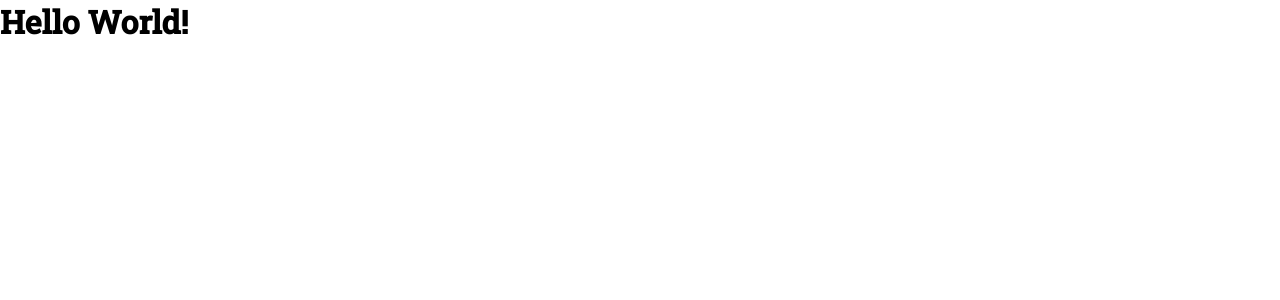
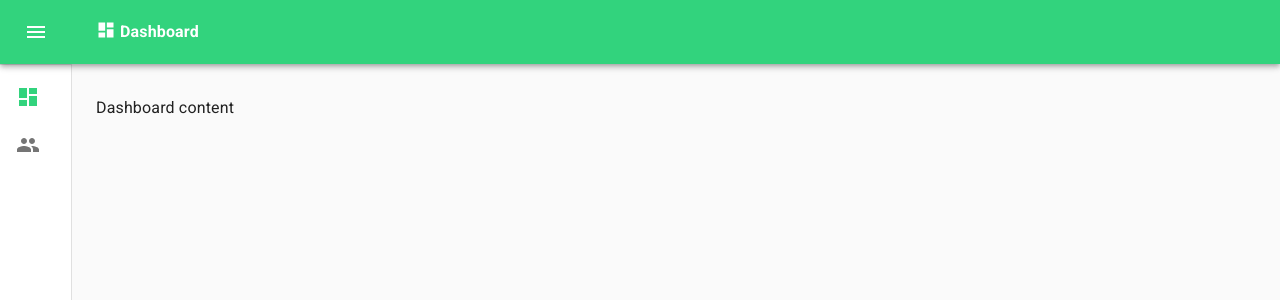
Before and after one commit to Uemerson/istoremanager-frontend, a React (Create React App) app: page /dashboard in a window 1280 px wide. Shown: the top 300 px of the page. Built offline with nearby package versions, Linux system fonts and the light colour scheme; no server answers.

Commit message:
feat: add material-ui, sidebar and dashboard page

```diff
--- a/package.json
+++ b/package.json
@@ -47,6 +47,9 @@
     ]
   },
   "dependencies": {
+    "@material-ui/core": "^4.11.3",
+    "@material-ui/icons": "^4.11.2",
+    "@material-ui/styles": "^4.11.3",
     "@testing-library/jest-dom": "^5.11.4",
     "@testing-library/react": "^11.1.0",
     "@testing-library/user-event": "^12.1.10",
@@ -55,6 +58,7 @@
     "@types/react": "^16.9.53",
     "@types/react-dom": "^16.9.8",
     "axios": "^0.21.1",
+    "clsx": "^1.1.1",
     "react": "^17.0.1",
     "react-dom": "^17.0.1",
     "react-router-dom": "^5.2.0",
--- a/public/index.html
+++ b/public/index.html
@@ -8,8 +8,8 @@
     <title>iStore Manager</title>
 
     <link
-      href="https://fonts.googleapis.com/css2?family=Roboto+Slab:wght@400;500&display=swap"
       rel="stylesheet"
+      href="https://fonts.googleapis.com/css?family=Roboto:300,400,500,700&display=swap"
     />
   </head>
   <body>
--- a/src/App.tsx
+++ b/src/App.tsx
@@ -1,13 +1,16 @@
 import React from 'react';
 import { BrowserRouter as Router } from 'react-router-dom';
+import { ThemeProvider } from '@material-ui/styles';
 
-import GlobalStyle from './styles/global';
+import GlobalStyle from './styles/GlobalStyle';
+import theme from './styles/MuiTheme';
 
 import AppProvider from './hooks';
 
 import Routes from './routes';
 
 const App: React.FC = () => (
+  <ThemeProvider theme={theme}>
     <Router>
       <AppProvider>
         <Routes />
@@ -15,6 +18,7 @@ const App: React.FC = () => (
 
       <GlobalStyle />
     </Router>
+  </ThemeProvider>
 );
 
 export default App;
--- /dev/null
+++ b/src/components/Sidebar/index.tsx
@@ -0,0 +1,104 @@
+import React, { memo, useCallback } from 'react';
+import { Link, useLocation } from 'react-router-dom';
+
+import {
+  AppBar,
+  CssBaseline,
+  Divider,
+  Drawer,
+  IconButton,
+  List,
+  Toolbar,
+  ListItem,
+  ListItemIcon,
+  ListItemText,
+} from '@material-ui/core';
+import PeopleIcon from '@material-ui/icons/People';
+import ChevronLeftIcon from '@material-ui/icons/ChevronLeft';
+import DashboardIcon from '@material-ui/icons/Dashboard';
+import MenuIcon from '@material-ui/icons/Menu';
+import clsx from 'clsx';
+
+import { useSidebar } from '../../hooks/sidebar';
+import useStyles from './styles';
+
+interface SidebarProps {
+  children?: React.ReactNode;
+}
+
+const Sidebar: React.FC<SidebarProps> = ({ children }) => {
+  const classes = useStyles();
+
+  const location = useLocation();
+  const { handleDrawerOpen, handleDrawerClose, data } = useSidebar();
+
+  const isActive = useCallback(
+    (value: string): boolean => {
+      return location.pathname === value;
+    },
+    [location.pathname],
+  );
+
+  return (
+    <div className={classes.root}>
+      <CssBaseline />
+      <AppBar
+        position="absolute"
+        className={clsx(classes.appBar, data.open && classes.appBarShift)}
+      >
+        <Toolbar className={classes.toolbar}>
+          <IconButton
+            edge="start"
+            color="inherit"
+            aria-label="open drawer"
+            onClick={handleDrawerOpen}
+            className={clsx(
+              classes.menuButton,
+              data.open && classes.menuButtonHidden,
+            )}
+          >
+            <MenuIcon />
+          </IconButton>
+          {children}
+        </Toolbar>
+      </AppBar>
+      <Drawer
+        variant="permanent"
+        classes={{
+          paper: clsx(
+            classes.drawerPaper,
+            !data.open && classes.drawerPaperClose,
+          ),
+        }}
+        open={data.open}
+      >
+        <div className={classes.toolbarIcon}>
+          <IconButton onClick={handleDrawerClose}>
+            <ChevronLeftIcon />
+          </IconButton>
+        </div>
+        <Divider />
+        <List>
+          <ListItem button component={Link} to="/dashboard">
+            <ListItemIcon>
+              <DashboardIcon
+                color={isActive('/dashboard') ? 'primary' : 'inherit'}
+              />
+            </ListItemIcon>
+            <ListItemText primary="Dashboard" />
+          </ListItem>
+          <ListItem button component={Link} to="/customers">
+            <ListItemIcon>
+              <PeopleIcon
+                color={isActive('/customers') ? 'primary' : 'inherit'}
+              />
+            </ListItemIcon>
+            <ListItemText primary="Clientes" />
+          </ListItem>
+        </List>
+      </Drawer>
+    </div>
+  );
+};
+
+export default memo(Sidebar);
--- /dev/null
+++ b/src/components/Sidebar/styles.ts
@@ -0,0 +1,84 @@
+import { makeStyles } from '@material-ui/core/styles';
+
+const drawerWidth = 240;
+
+const useStyles = makeStyles(theme => ({
+  root: {
+    display: 'flex',
+  },
+  toolbar: {
+    paddingRight: 24, // keep right padding when drawer closed
+  },
+  toolbarIcon: {
+    display: 'flex',
+    alignItems: 'center',
+    justifyContent: 'flex-end',
+    padding: '0 8px',
+    ...theme.mixins.toolbar,
+  },
+  appBar: {
+    zIndex: theme.zIndex.drawer + 1,
+    transition: theme.transitions.create(['width', 'margin'], {
+      easing: theme.transitions.easing.sharp,
+      duration: theme.transitions.duration.leavingScreen,
+    }),
+  },
+  appBarShift: {
+    marginLeft: drawerWidth,
+    width: `calc(100% - ${drawerWidth}px)`,
+    transition: theme.transitions.create(['width', 'margin'], {
+      easing: theme.transitions.easing.sharp,
+      duration: theme.transitions.duration.enteringScreen,
+    }),
+  },
+  menuButton: {
+    marginRight: 36,
+  },
+  menuButtonHidden: {
+    display: 'none',
+  },
+  title: {
+    flexGrow: 1,
+  },
+  drawerPaper: {
+    position: 'relative',
+    whiteSpace: 'nowrap',
+    width: drawerWidth,
+    transition: theme.transitions.create('width', {
+      easing: theme.transitions.easing.sharp,
+      duration: theme.transitions.duration.enteringScreen,
+    }),
+  },
+  drawerPaperClose: {
+    overflowX: 'hidden',
+    transition: theme.transitions.create('width', {
+      easing: theme.transitions.easing.sharp,
+      duration: theme.transitions.duration.leavingScreen,
+    }),
+    width: theme.spacing(7),
+    [theme.breakpoints.up('sm')]: {
+      width: theme.spacing(9),
+    },
+  },
+  appBarSpacer: theme.mixins.toolbar,
+  content: {
+    flexGrow: 1,
+    height: '100vh',
+    overflow: 'auto',
+  },
+  container: {
+    paddingTop: theme.spacing(4),
+    paddingBottom: theme.spacing(4),
+  },
+  paper: {
+    padding: theme.spacing(2),
+    display: 'flex',
+    overflow: 'auto',
+    flexDirection: 'column',
+  },
+  fixedHeight: {
+    height: 240,
+  },
+}));
+
+export default useStyles;
--- a/src/hooks/index.tsx
+++ b/src/hooks/index.tsx
@@ -1,9 +1,12 @@
 import React from 'react';
 
 import { AuthProvider } from './auth';
+import { SidebarProvider } from './sidebar';
 
 const AppProvider: React.FC = ({ children }) => (
-  <AuthProvider>{children}</AuthProvider>
+  <AuthProvider>
+    <SidebarProvider>{children}</SidebarProvider>
+  </AuthProvider>
 );
 
 export default AppProvider;
--- /dev/null
+++ b/src/hooks/sidebar.tsx
@@ -0,0 +1,50 @@
+import React, { createContext, useState, useCallback, useContext } from 'react';
+
+interface SidebarContextData {
+  data: { open: boolean };
+  handleDrawerOpen(): void;
+  handleDrawerClose(): void;
+}
+
+interface SidebarState {
+  open: boolean;
+}
+
+const SidebarContext = createContext<SidebarContextData>(
+  {} as SidebarContextData,
+);
+
+export const SidebarProvider: React.FC = ({ children }) => {
+  const [data, setData] = useState<SidebarState>(() => {
+    const sidebar = localStorage.getItem('@up-backup:sidebar');
+    return { open: sidebar === 'open' };
+  });
+
+  const handleDrawerOpen = useCallback(() => {
+    localStorage.setItem('@up-backup:sidebar', 'open');
+    setData({ open: true });
+  }, []);
+
+  const handleDrawerClose = useCallback(() => {
+    localStorage.setItem('@up-backup:sidebar', 'close');
+    setData({ open: false });
+  }, []);
+
+  return (
+    <SidebarContext.Provider
+      value={{ data, handleDrawerOpen, handleDrawerClose }}
+    >
+      {children}
+    </SidebarContext.Provider>
+  );
+};
+
+export function useSidebar(): SidebarContextData {
+  const context = useContext(SidebarContext);
+
+  if (!context) {
+    throw new Error('useSidebar must be used within an SidebarProvider');
+  }
+
+  return context;
+}
--- a/src/pages/Dashboard/index.tsx
+++ b/src/pages/Dashboard/index.tsx
@@ -1,7 +1,41 @@
 import React from 'react';
 
+import { Container, Typography, Breadcrumbs } from '@material-ui/core';
+import DashboardIcon from '@material-ui/icons/Dashboard';
+import NavigateNextIcon from '@material-ui/icons/NavigateNext';
+
+import Sidebar from '../../components/Sidebar';
+import useStyles from './styles';
+
 const Dashboard: React.FC = () => {
-  return <h1>Hello World!</h1>;
+  const classes = useStyles();
+
+  return (
+    <div className={classes.root}>
+      <Sidebar>
+        <Breadcrumbs
+          separator={
+            <NavigateNextIcon
+              className={classes.navigateIcon}
+              fontSize="default"
+            />
+          }
+          aria-label="breadcrumb"
+        >
+          <Typography className={classes.linkSelected}>
+            <DashboardIcon className={classes.iconSelected} />
+            Dashboard
+          </Typography>
+        </Breadcrumbs>
+      </Sidebar>
+      <main className={classes.content}>
+        <div className={classes.appBarSpacer} />
+        <Container maxWidth="lg" className={classes.container}>
+          <Typography>Dashboard content</Typography>
+        </Container>
+      </main>
+    </div>
+  );
 };
 
 export default Dashboard;
--- /dev/null
+++ b/src/pages/Dashboard/styles.ts
@@ -0,0 +1,34 @@
+import { makeStyles } from '@material-ui/core/styles';
+
+const useStyles = makeStyles(theme => ({
+  root: {
+    display: 'flex',
+  },
+  content: {
+    flexGrow: 1,
+    height: '100vh',
+    overflow: 'auto',
+  },
+  appBarSpacer: theme.mixins.toolbar,
+  container: {
+    paddingTop: theme.spacing(4),
+    paddingBottom: theme.spacing(4),
+  },
+  linkSelected: {
+    display: 'flex',
+    color: '#FFF',
+    fontWeight: 'bold',
+  },
+  iconSelected: {
+    marginRight: theme.spacing(0.5),
+    width: 20,
+    height: 20,
+    fontWeight: 'bold',
+  },
+  navigateIcon: {
+    color: '#FFF',
+    fontWeight: 'bold',
+  },
+}));
+
+export default useStyles;
--- a/src/styles/global.ts
+++ b/src/styles/GlobalStyle.ts
@@ -13,6 +13,6 @@ export default createGlobalStyle`
   }
 
   body, input, button {
-    font-family: 'Roboto Slab', serif;
+    font-family: 'Roboto', serif;
   }
 `;
--- /dev/null
+++ b/src/styles/MuiTheme.ts
@@ -0,0 +1,20 @@
+import { createMuiTheme } from '@material-ui/core/styles';
+
+const theme = createMuiTheme({
+  palette: {
+    primary: {
+      light: '#5bdb97',
+      main: '#32d37d',
+      dark: '#239357',
+      contrastText: '#FFF',
+    },
+    secondary: {
+      light: '#aaebc8',
+      main: '#95e7bb',
+      dark: '#68a182',
+      contrastText: '#FFF',
+    },
+  },
+});
+
+export default theme;
```
Also changed, not shown: .eslintrc.json, 1 other file (tests, documents, lock files or other folders). Lines whose indentation alone changed are shown as unchanged.
